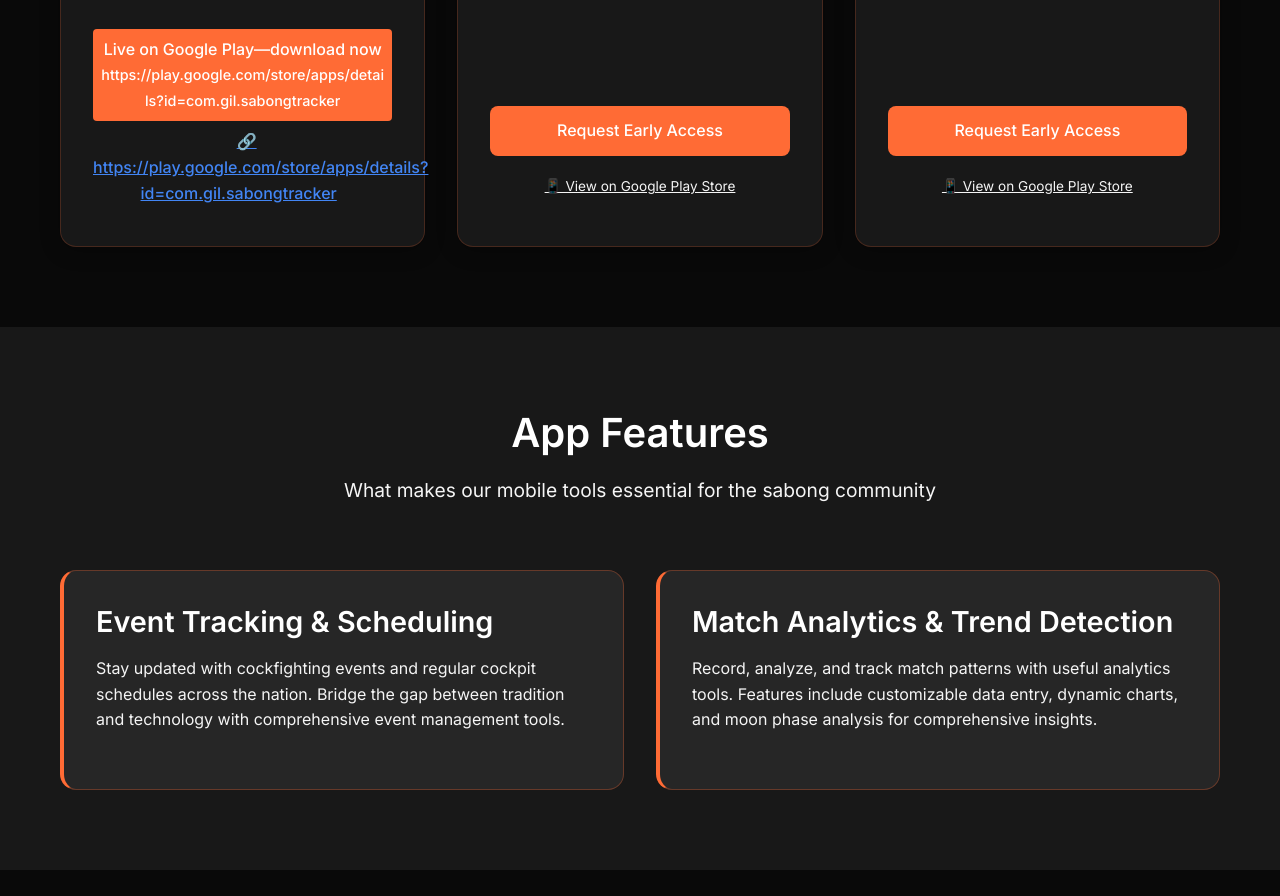
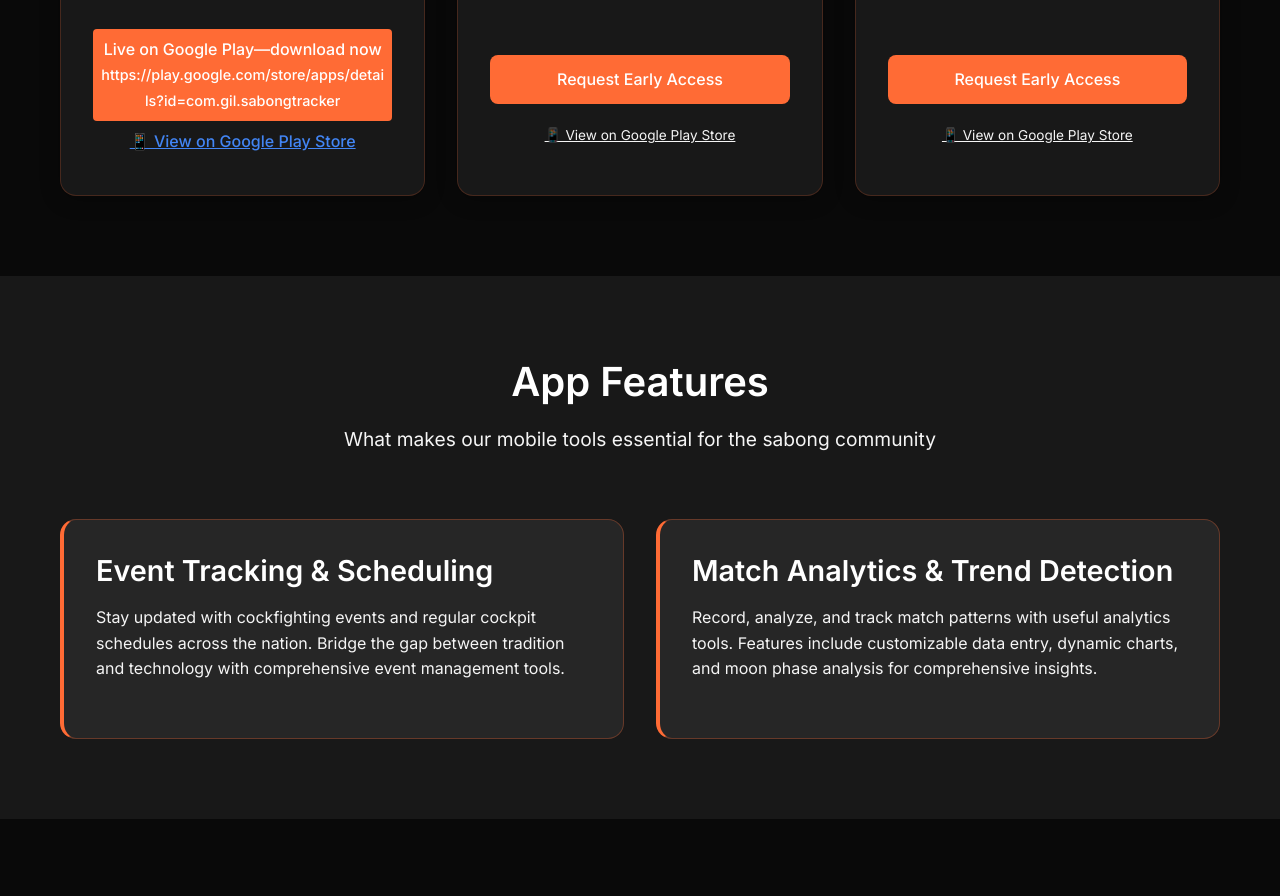
Before and after one commit to GilClacio/sabonglab-site, a plain HTML site: page index.html in a window 1280 px wide. Shown: the part 2636-3532 px from the top of the page. Drawn offline with Linux system fonts and the light colour scheme.

Commit message:
modified button

```diff
--- a/index.html
+++ b/index.html
@@ -188,7 +188,7 @@
                     <a href="https://play.google.com/store/apps/details?id=com.gil.sabongtracker" target="_blank" class="btn btn-primary" style="width:100%;margin-top:1rem;">Live on Google Play—download now<br><span style='font-size:0.9rem;word-break:break-all;'>https://play.google.com/store/apps/details?id=com.gil.sabongtracker</span></a>
                     <div style="margin-top: 0.5rem; text-align: center;">
                         <a href="https://play.google.com/store/apps/details?id=com.gil.sabongtracker" target="_blank" style="color: #4285F4; font-size: 1rem; text-decoration: underline; font-weight: 500;">
-                            🔗 https://play.google.com/store/apps/details?id=com.gil.sabongtracker
+                             📱 View on Google Play Store
                         </a>
                     </div>
                 </div>
```
